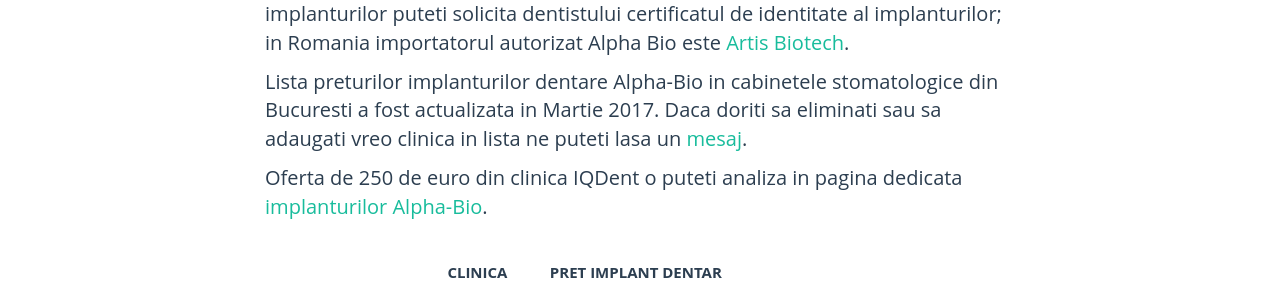
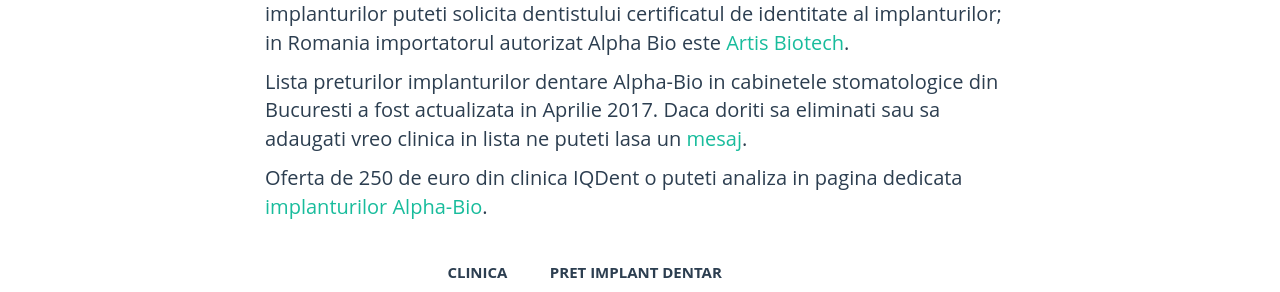
Before and after one commit to littledentgopo/offerdent, a Jekyll site: the page built from _posts/2014-05-03-pret-implant-dentar-alphabio.html, in a window 1280 px wide and 900 px high, scrolled down 1327 px. Shown: the part 192-484 px from the top of the window. Built offline with Jekyll 4.4.1, drawn with Linux system fonts in a browser that asks for light colours; comment, search, counter and statistics services are not loaded.

Commit message:
Update 2014-05-03-pret-implant-dentar-alphabio.html

```diff
--- a/_posts/2014-05-03-pret-implant-dentar-alphabio.html
+++ b/_posts/2014-05-03-pret-implant-dentar-alphabio.html
@@ -18,7 +19,7 @@ Implantul dentar Alpha Bio este produs in Israel de <a href="http://alpha-bio.ne
 
 
 <p>
-Lista preturilor implanturilor dentare Alpha-Bio in cabinetele stomatologice din Bucuresti a fost actualizata in Martie 2017. Daca doriti sa eliminati sau sa adaugati vreo clinica in lista ne puteti lasa un <a href="/mesaje.html">mesaj</a>.
+Lista preturilor implanturilor dentare Alpha-Bio in cabinetele stomatologice din Bucuresti a fost actualizata in Aprilie 2017. Daca doriti sa eliminati sau sa adaugati vreo clinica in lista ne puteti lasa un <a href="/mesaje.html">mesaj</a>.
 </p>
 
 
```
Also changed, not shown: other parts of _posts/2014-05-03-pret-implant-dentar-alphabio.html (+1 -0 lines).
